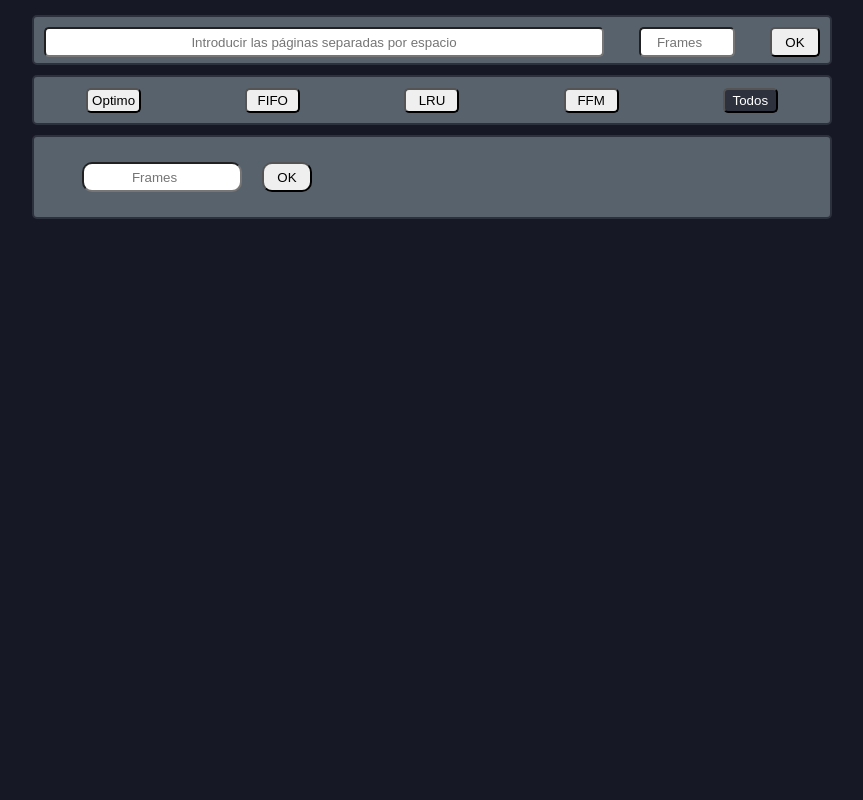
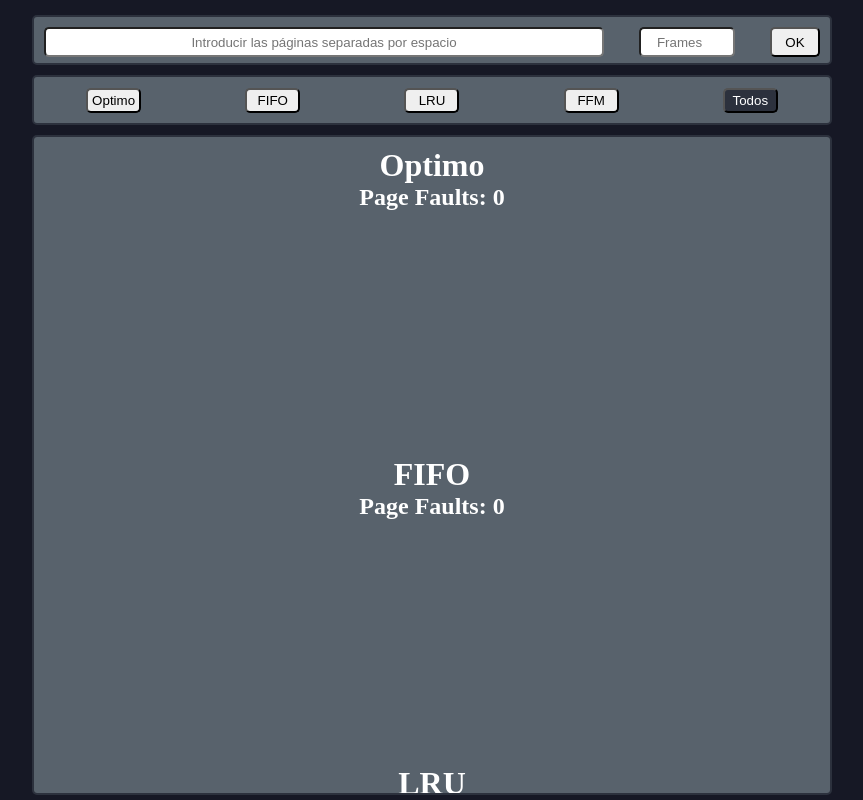
Before and after one commit to Di3go0-0/MemoryManagementAlgorithms, a React (Vite) app in the folder client/: page / in a window 1280 px wide. Both pictures are taken after a click on the button "Todos". Shown: the whole page, without its empty margins (208-1071 px from the left). Built offline with nearby package versions, Linux system fonts and the light colour scheme.

Commit message:
Modified All to take the general frames

```diff
--- a/client/src/Components/All.jsx
+++ b/client/src/Components/All.jsx
@@ -1,4 +1,4 @@
-import React, { useState } from "react";
+import React, { useEffect, useState } from "react";
 import "./css/style.css";
 import { useGlobalContext } from "../Context/Context";
 import Optimo from "../Algorithms/Optimo";
@@ -7,14 +7,17 @@ import FFM from "../Algorithms/FFM";
 import LRU from "../Algorithms/Lru";
 
 function All() {
+
+  const { pagesList, showFrame } = useGlobalContext();
+
   const [inputValue, setInputValue] = useState("");
   const [showResult, setShowResult] = useState(false);
 
+  const [OptimoFramesState, setOptimoFramesState] = useState([]);
+  const [OptimoPageFaults, setOptimoPageFaults] = useState(0);
+
   const [FifoFramesState, setFifoFramesState] = useState([]);
   const [FifoPageFaults, setFifoPageFaults] = useState(0);
-
-  const [OptimoFramesState, setOptimoFramesState] = useState([]);
-  const [OptimoPageFaults, setOptimoPageFaults] = useState(0);
 
   const [LruFramesState, setLruFramesState] = useState([]);
   const [LruPageFaults, setLruPageFaults] = useState(0);
@@ -23,41 +26,37 @@ function All() {
   const [FfmPageFaults, setFfmPageFaults] = useState(0);
   const [bitsReferenciaState, setBitsReferenciaState] = useState([]);
 
-  const { pagesList } = useGlobalContext();
+  useEffect(() => {
+    console.log("All useEffect called");
+    console.log("pagesList:", pagesList);
+    console.log("frames:", showFrame);
 
-  const handleInputChange = (event) => {
-    setInputValue(event.target.value);
-  };
+    if (pagesList.length > 0 && showFrame > 0) {
+      const resultadoOptimo = Optimo(pagesList, showFrame);
+      console.log("Optimo resultado:", resultadoOptimo);
+      setOptimoFramesState(resultadoOptimo.framesState || []);
+      setOptimoPageFaults(resultadoOptimo.pageFaults || 0);
 
-  const handleButtonClick = () => {
-    const frames = Number(inputValue); // Convertir el valor del input a número
-    if (frames <= 0 || isNaN(frames)) {
-      alert("Por favor, introduce un número válido de frames");
-      return;
-    }
-
-    const resultadoFifo = Fifo(pagesList, frames);
+      const resultadoFifo = Fifo(pagesList, showFrame);
+      console.log("Fifo resultado:", resultadoFifo);
       setFifoFramesState(resultadoFifo.framesState || []);
       setFifoPageFaults(resultadoFifo.pageFaults || 0);
 
-    const resultadoOptimo = Optimo(pagesList, frames);
-    setOptimoFramesState(resultadoOptimo.framesState || []);
-    setOptimoPageFaults(resultadoOptimo.pageFaults || 0);
-
-    const resultadoLru = LRU(pagesList, frames);
+      const resultadoLru = LRU(pagesList, showFrame);
+      console.log("LRU resultado:", resultadoLru);
       setLruFramesState(resultadoLru.framesState || []);
       setLruPageFaults(resultadoLru.pageFaults || 0);
 
-    const resultadoFfm = FFM(pagesList, frames);
+      const resultadoFfm = FFM(pagesList, showFrame);
+      console.log("FFM resultado:", resultadoFfm);
       setFfmFramesState(resultadoFfm.framesState || []);
+      setFfmPageFaults(resultadoFfm.pageFaults || 0);
       setBitsReferenciaState(resultadoFfm.bitsReferenciaState || []);
-    setFfmPageFaults(resultadoFfm.pageFaults || 0);
-
-    setShowResult(true); // Mostrar el div result
-  };
+    }
+  }, [pagesList, showFrame]);
 
   const FFMRender = () => {
-    const numRows = Number(inputValue) + 1; // Número de filas (frames + 1 para el título)
+    const numRows = showFrame + 1; // Número de filas (frames + 1 para el título)
     const numCols = pagesList.length; // Número de columnas
 
     // Detectar si la página en una celda fue reemplazada
@@ -91,7 +90,7 @@ function All() {
                       key={colIndex}
                       style={{
                         backgroundColor: isFirstRow ? "#2c313d" : "transparent", // Solo pinta la primera fila
-                        color: hasReferenceBit ? "black" : "white", // Cambiar color de fondo si tiene bit de referencia
+                        color: hasReferenceBit ? "#00ff15" : "white", // Cambiar color de fondo si tiene bit de referencia
                         fontWeight: hasReferenceBit ? "bold" : "normal", // Cambiar el peso de la fuente si tiene bit de referencia
                       }}
                     >
@@ -110,7 +109,7 @@ function All() {
                     key={colIndex}
                     style={{
                       backgroundColor: hasPageFault ? "#2c313d" : "transparent",
-                      color: hasReferenceBit ? "black" : "white", // Cambiar color de fondo si tiene bit de referencia
+                      color: hasReferenceBit ? "#00ff15" : "white", // Cambiar color de fondo si tiene bit de referencia
                       fontWeight: hasReferenceBit ? "bold" : "normal", // Cambiar el peso de la fuente si tiene bit de referencia
                     }}
                   >
@@ -128,7 +127,7 @@ function All() {
   };
 
   const RenderTable = (framesState) => {
-    const numRows = Number(inputValue) + 1
+    const numRows = showFrame + 1
     const numCols = pagesList.length
 
     // Detectar si la página en una celda fue reemplazada
@@ -196,8 +195,10 @@ function All() {
       { name: 'FFM', faults: FfmPageFaults },
     ];
 
+
     // Ordenar los algoritmos por el número de fallos de página (de menor a mayor)
     algorithms.sort((a, b) => a.faults - b.faults);
+
 
     return (
       <table>
@@ -221,48 +222,32 @@ function All() {
 
   return (
     <div className="main">
-      <div className="input-Frame">
-        <label>
-          <input
-            type="number" // Asegurarse de que el input solo acepte números
-            placeholder="Frames"
-            value={inputValue}
-            onChange={handleInputChange}
-          />
-        </label>
-        <div className="button-Frame">
-          <button onClick={handleButtonClick}>OK</button>
-        </div>
-      </div>
-
-      {showResult && (
         <div className="result">
-          <div className="Tables">
             <h1>Optimo</h1>
             <h2>Page Faults: {OptimoPageFaults}</h2>
+          <div className="Tables">
             {RenderTable(OptimoFramesState)}
           </div>
-          <div className="Tables">
             <h1>FIFO</h1>
             <h2>Page Faults: {FifoPageFaults}</h2>
+          <div className="Tables">
             {RenderTable(FifoFramesState)}
           </div>
-          <div className="Tables">
             <h1>LRU</h1>
             <h2>Page Faults: {LruPageFaults}</h2>
+          <div className="Tables">
             {RenderTable(LruFramesState)}
           </div>
-          <div className="Tables">
             <h1>FFM</h1>
             <h2>Page Faults: {FfmPageFaults}</h2>
+          <div className="Tables">
             {FFMRender()}
           </div>
+            <h1>Statistcs</h1>
           <div className="Tables">
-            <h1>Statistcs</h1>
             {EstadisticasTable()}
           </div>
         </div>
-      )}
     </div>
   );
 }
```
Lines whose indentation alone changed are shown as unchanged.
